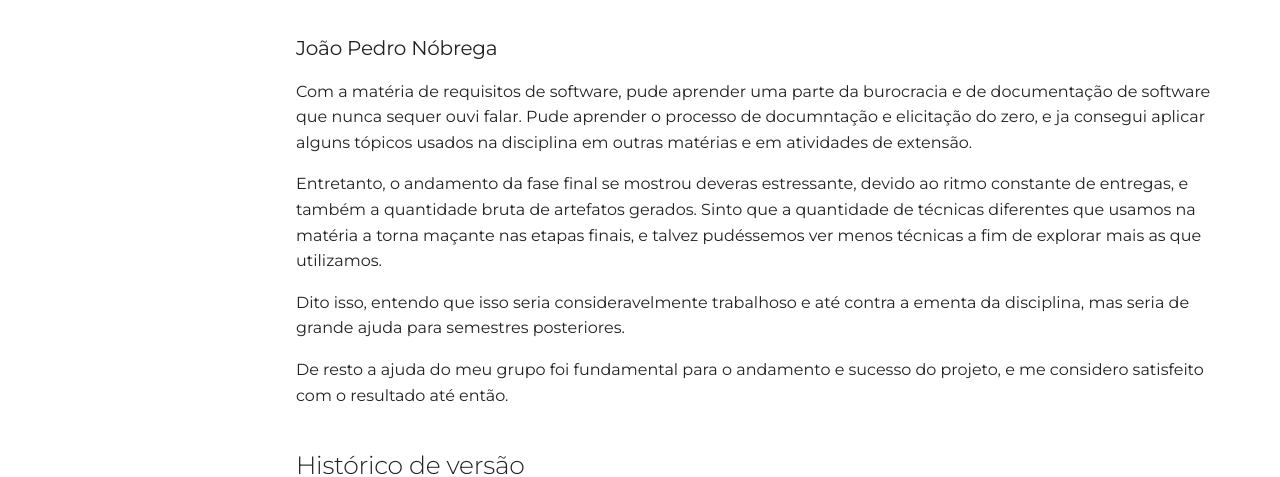
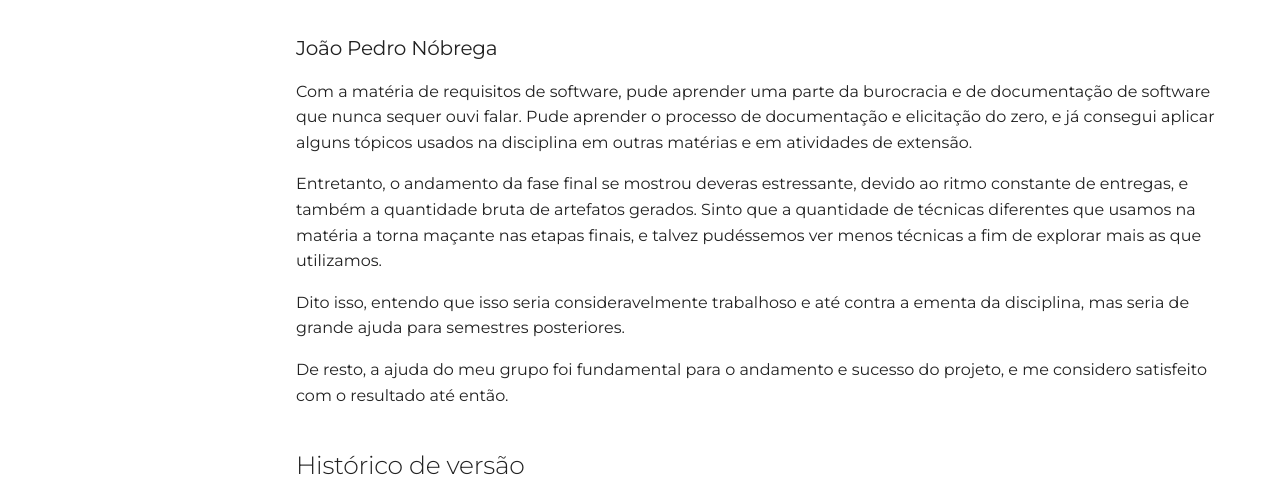
Before and after one commit to Requisitos-de-Software/2023.1-Simplenote, an MkDocs documentation site: the page built from docs/PostMortem.md, in a window 1280 px wide and 900 px high, scrolled down 1624 px. Shown: the part 204-681 px from the top of the window. Built offline with MkDocs 1.6.1 and Material for MkDocs 9.7.7, drawn with Linux system fonts in a browser that asks for light colours; some web fonts are replaced; comment, search, counter and statistics services are not loaded.

Commit message:
Update PostMortem.md

```diff
--- a/docs/PostMortem.md
+++ b/docs/PostMortem.md
@@ -36,13 +36,13 @@ Contudo, a experiência como um todo foi gratificante. Aprendi bastante com a ma
 
 ### João Pedro Nóbrega
 
-Com a matéria de requisitos de software, pude aprender uma parte da burocracia e de documentação de software que nunca sequer ouvi falar. Pude aprender o processo de documntação e elicitação do zero, e ja consegui aplicar alguns tópicos usados na disciplina em outras matérias e em atividades de extensão.
+Com a matéria de requisitos de software, pude aprender uma parte da burocracia e de documentação de software que nunca sequer ouvi falar. Pude aprender o processo de documentação e elicitação do zero, e já consegui aplicar alguns tópicos usados na disciplina em outras matérias e em atividades de extensão.
 
 Entretanto, o andamento da fase final se mostrou deveras estressante, devido ao ritmo constante de entregas, e também a quantidade bruta de artefatos gerados. Sinto que a quantidade de técnicas diferentes que usamos na matéria a torna maçante nas etapas finais, e talvez pudéssemos ver menos técnicas a fim de explorar mais as que utilizamos.
 
 Dito isso, entendo que isso seria consideravelmente trabalhoso e até contra a ementa da disciplina, mas seria de grande ajuda para semestres posteriores.
 
-De resto a ajuda do meu grupo foi fundamental para o andamento e sucesso do projeto, e me considero satisfeito com o resultado até então.
+De resto, a ajuda do meu grupo foi fundamental para o andamento e sucesso do projeto, e me considero satisfeito com o resultado até então.
 
 ## Histórico de versão
 
```
